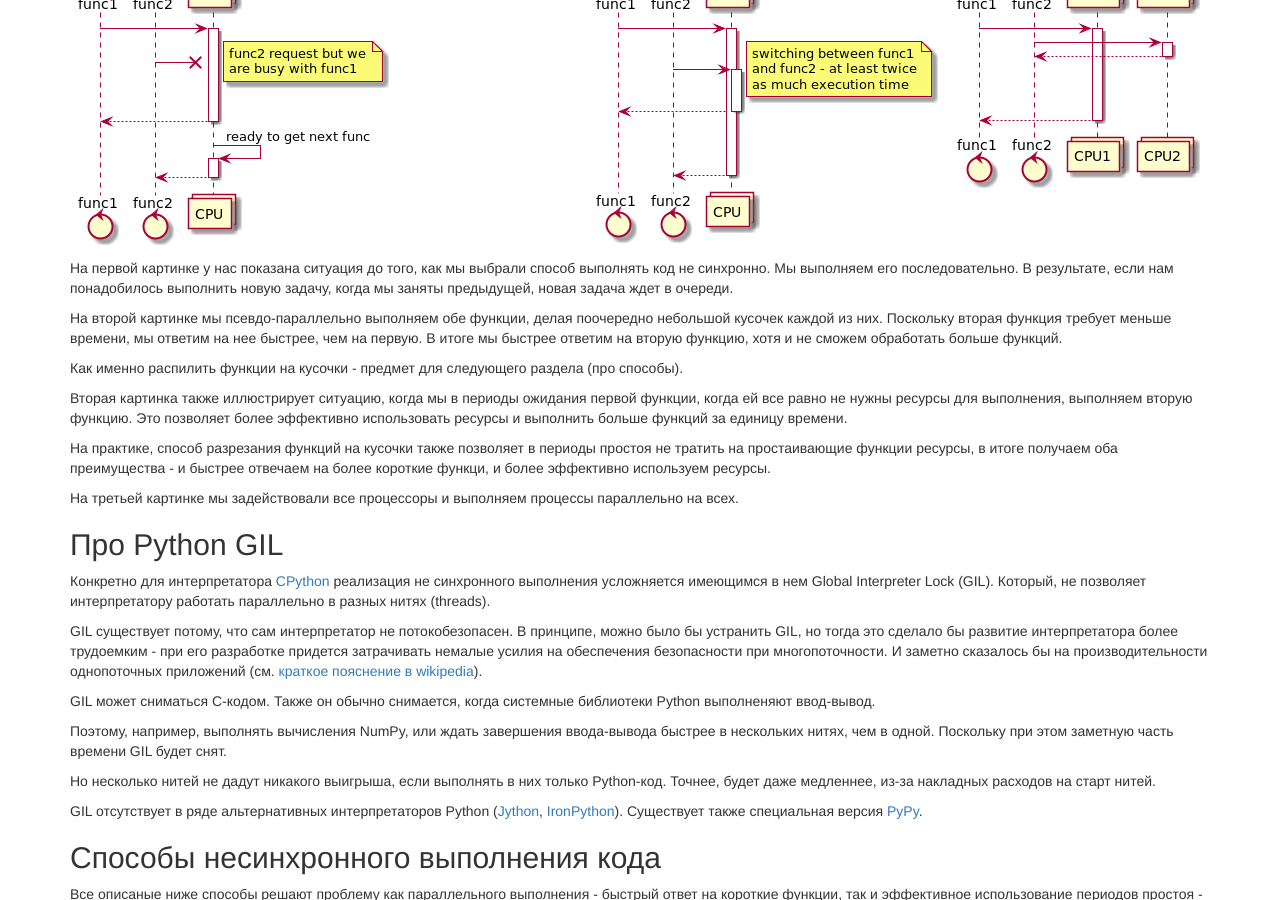
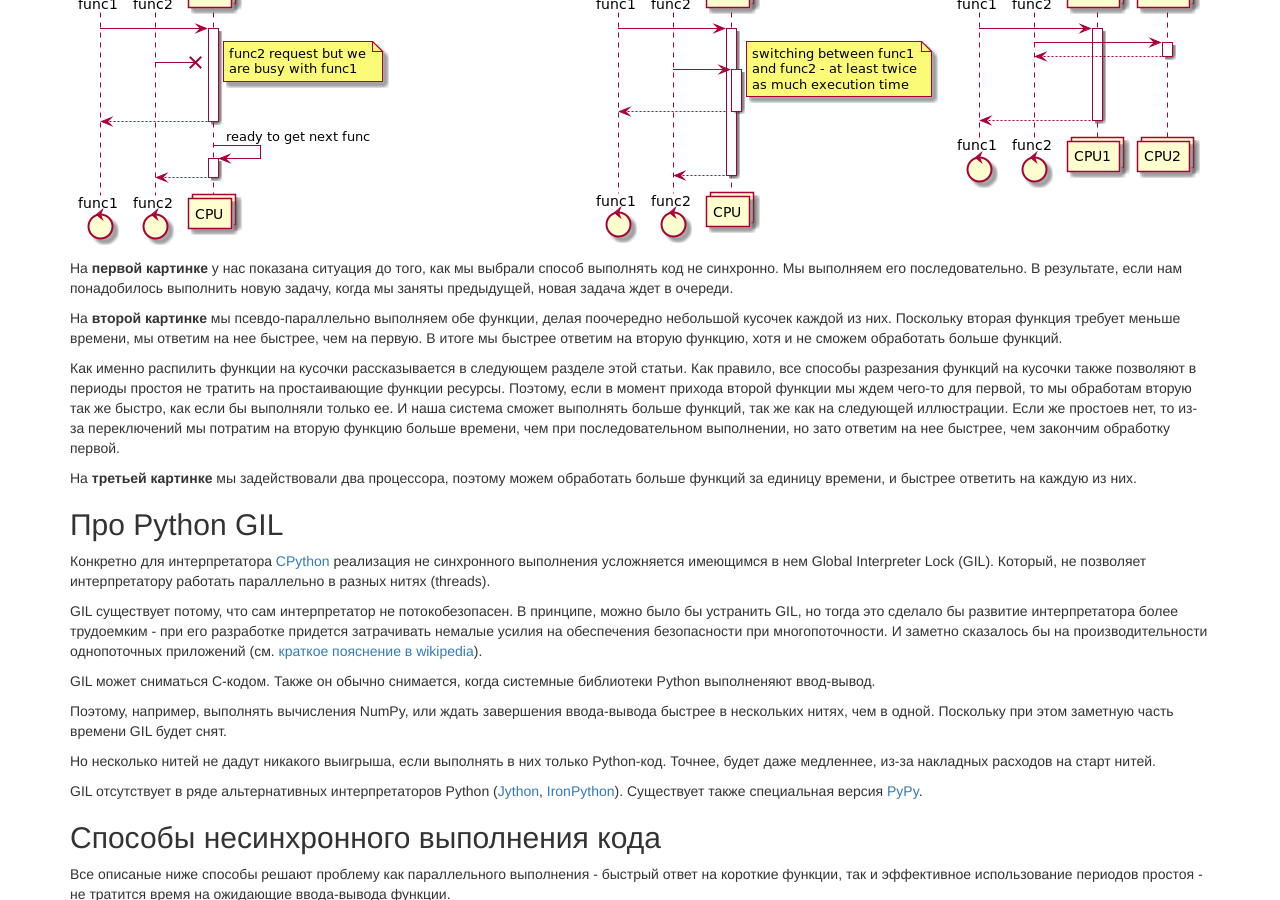
Before and after one commit to andgineer/sorokin.engineer, a Jekyll site: the page built from posts/ru/_posts/2018-10-23-python_async.md, in a window 1280 px wide and 900 px high, scrolled down 1022 px. Built offline with Jekyll 4.4.1, drawn with Linux system fonts in a browser that asks for light colours; nearby versions of some CDN libraries.

Commit message:
proof reading

```diff
--- a/posts/ru/_posts/2018-10-23-python_async.md
+++ b/posts/ru/_posts/2018-10-23-python_async.md
@@ -73,28 +73,26 @@ redirect_from: "/posts/ru/python_async/"
 ![](/images/process_par_multy.png){:style="float: right; clear: both; margin-right: 7px;margin-top: 7px;"}
 ![](/images/process_par.png){:style="float: right; margin-right: 7px;margin-top: 7px;"}
 
-На первой картинке у нас показана ситуация до того, как мы выбрали способ выполнять код не синхронно.
+На **первой картинке** у нас показана ситуация до того, как мы выбрали способ выполнять код не синхронно.
 Мы выполняем его последовательно.
 В результате, если нам понадобилось выполнить новую задачу, когда мы заняты предыдущей,
 новая задача ждет в очереди.
 
-На второй картинке мы псевдо-параллельно выполняем обе функции, делая поочередно небольшой
+На **второй картинке** мы псевдо-параллельно выполняем обе функции, делая поочередно небольшой
 кусочек каждой из них.
 Поскольку вторая функция требует меньше времени, мы ответим на нее быстрее, чем на первую.
 В итоге мы быстрее ответим на вторую функцию, хотя и не сможем обработать больше функций.
 
-Как именно распилить функции на кусочки - предмет для следующего раздела (про способы).
+Как именно распилить функции на кусочки рассказывается в следующем разделе этой статьи.
+Как правило, все способы разрезания функций на кусочки также позволяют в периоды простоя
+не тратить на простаивающие функции ресурсы. Поэтому, если в момент прихода второй функции
+мы ждем чего-то для первой, то мы обработам вторую так же быстро, как если бы выполняли только
+ее. И наша система сможет выполнять больше функций, так же как на следующей иллюстрации.
+Если же простоев нет, то из-за переключений мы потратим на вторую функцию больше времени,
+чем при последовательном выполнении, но зато ответим на нее быстрее, чем закончим обработку первой.
 
-Вторая картинка также иллюстрирует ситуацию, когда мы в периоды ожидания первой функции,
-когда ей все равно не нужны ресурсы для выполнения, выполняем вторую функцию.
-Это позволяет более эффективно использовать ресурсы и выполнить больше функций за единицу
-времени.
-
-На практике, способ разрезания функций на кусочки также позволяет в периоды простоя не тратить
-на простаивающие функции ресурсы, в итоге получаем оба преимущества - и быстрее отвечаем на более
-короткие функци, и более эффективно используем ресурсы.
-
-На третьей картинке мы задействовали все процессоры и выполняем процессы параллельно на всех.
+На **третьей картинке** мы задействовали два процессора, поэтому можем обработать больше функций
+за единицу времени, и быстрее ответить на каждую из них.
 
 ## Про Python GIL
 
```
